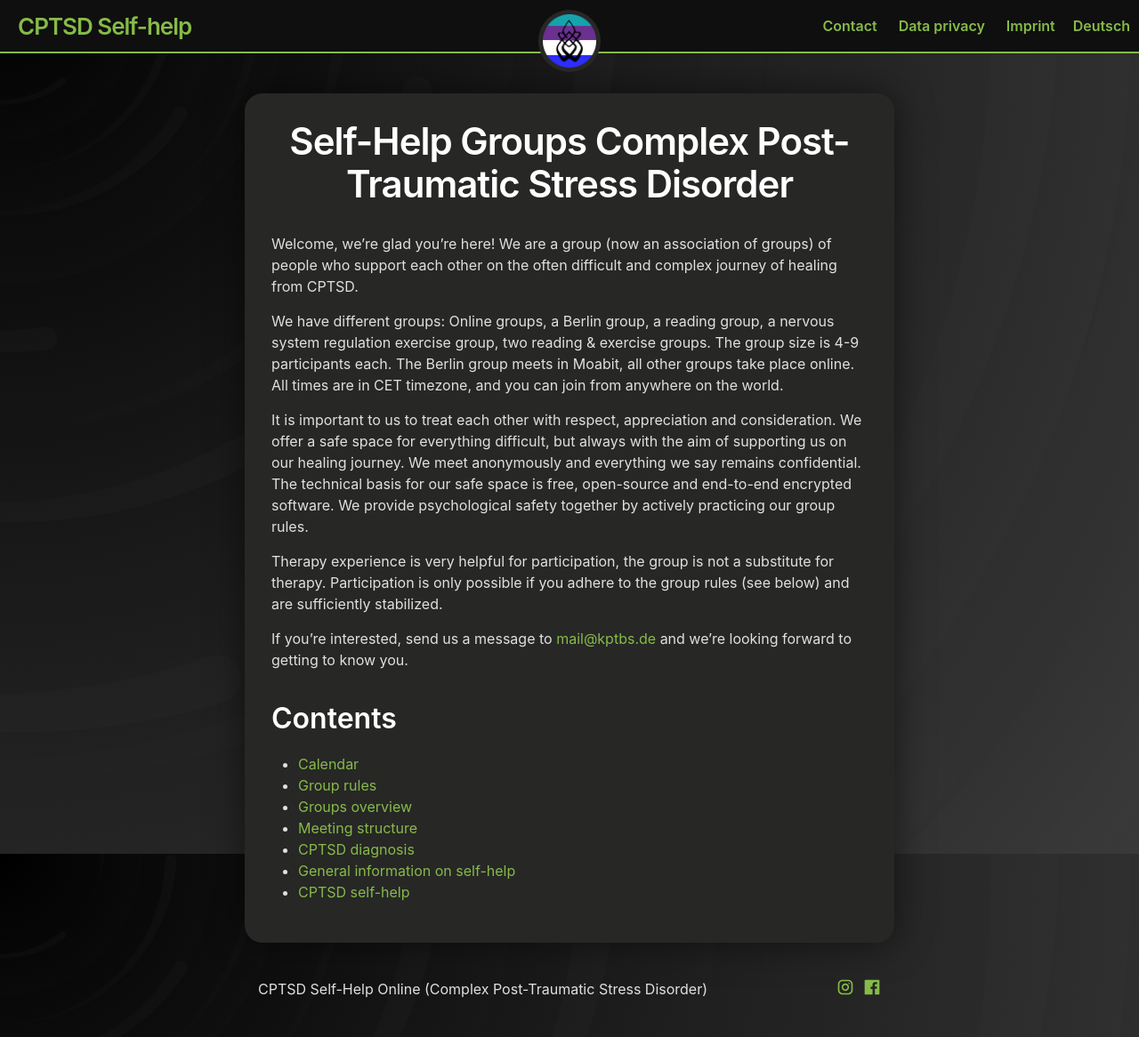
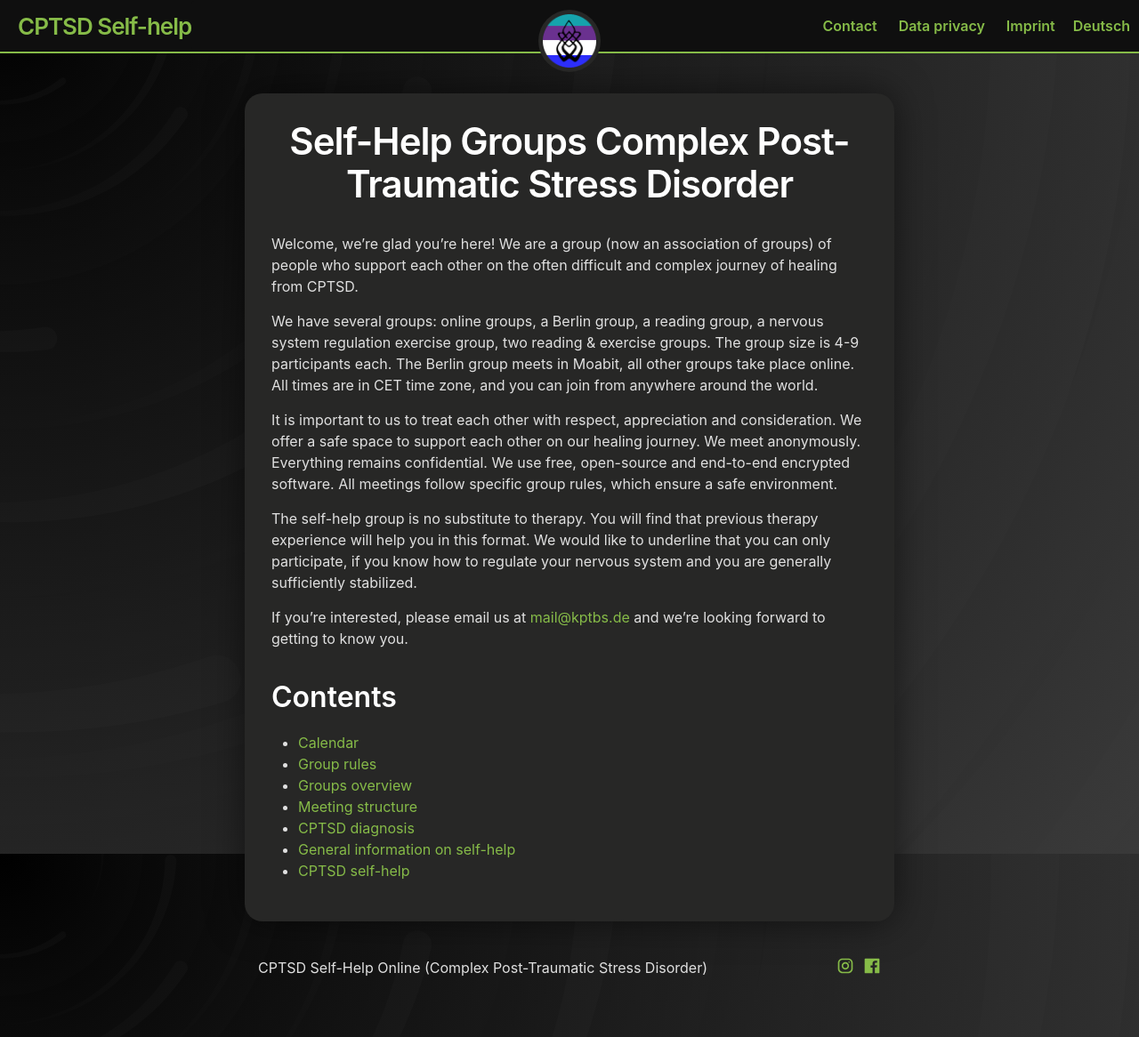
Before and after one commit to c-ptsd/c-ptsd.eu, a Jekyll site: the page built from _posts/2023-07-18-welcome.md, in a window 1280 px wide and 1166 px high. Shown: the whole window at 89% size. Built offline with Jekyll 4.4.1, drawn with Linux system fonts in a browser that asks for light colours.

Commit message:
Update 2023-07-18-welcome.md

```diff
--- a/_posts/2023-07-18-welcome.md
+++ b/_posts/2023-07-18-welcome.md
@@ -3,15 +3,16 @@ layout: post
 title: Self-Help Groups Complex Post-Traumatic Stress Disorder
 ---
 
-Welcome, we're glad you're here! We are a group (now an association of groups) of people who support each other on the often difficult and complex journey of healing from CPTSD.
+Welcome, we’re glad you’re here! We are a group (now an association of groups) of people who support each other on the often difficult and complex journey of healing from CPTSD.
 
-We have different groups: Online groups, a Berlin group, a reading group, a nervous system regulation exercise group, two reading & exercise groups. The group size is 4-9 participants each. The Berlin group meets in Moabit, all other groups take place online. All times are in CET timezone, and you can join from anywhere on the world.
+We have several groups: online groups, a Berlin group, a reading group, a nervous system regulation exercise group, two reading & exercise groups. The group size is 4-9 participants each. The Berlin group meets in Moabit, all other groups take place online. All times are in CET time zone, and you can join from anywhere around the world.
 
-It is important to us to treat each other with respect, appreciation and consideration. We offer a safe space for everything difficult, but always with the aim of supporting us on our healing journey. We meet anonymously and everything we say remains confidential. The technical basis for our safe space is free, open-source and end-to-end encrypted software. We provide psychological safety together by actively practicing our group rules.
+It is important to us to treat each other with respect, appreciation and consideration. We offer a safe space to support each other on our healing journey. We meet anonymously. Everything remains confidential. We use free, open-source and end-to-end encrypted software. All meetings follow specific group rules, which ensure a safe environment.
 
-Therapy experience is very helpful for participation, the group is not a substitute for therapy. Participation is only possible if you adhere to the group rules (see below) and are sufficiently stabilized.
+The self-help group is no substitute to therapy. You will find that previous therapy experience will help you in this format. We would like to underline that you can only participate, if you know how to regulate your nervous system and you are generally sufficiently stabilized.
 
-If you're interested, send us a message to <a href="mailto:mail@kptbs.de">mail@kptbs.de</a> and we're looking forward to getting to know you.
+
+If you’re interested, please email us at <a href="mailto:mail@kptbs.de">mail@kptbs.de</a> and we're looking forward to getting to know you.
 
 ## Contents
 * [Calendar](#calendar)
```
